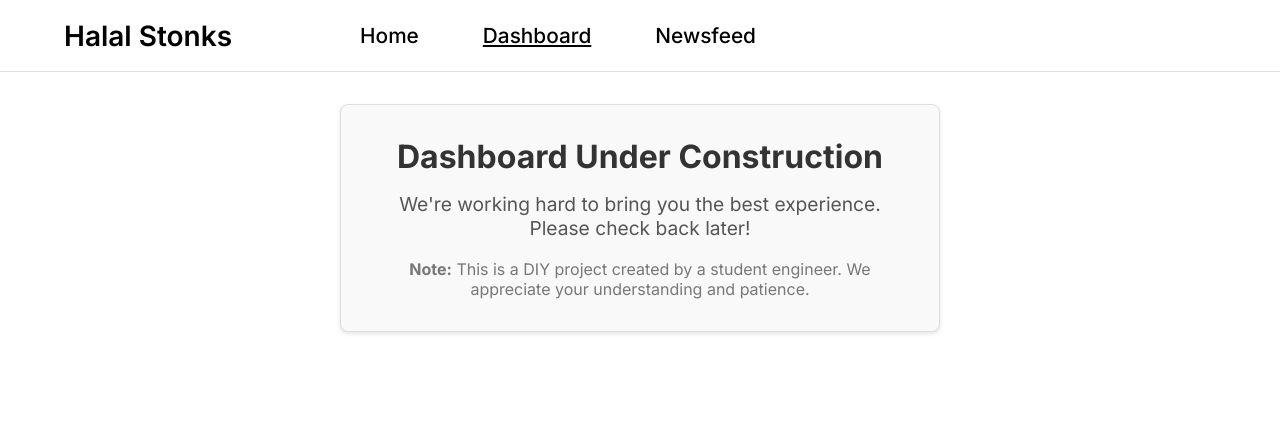
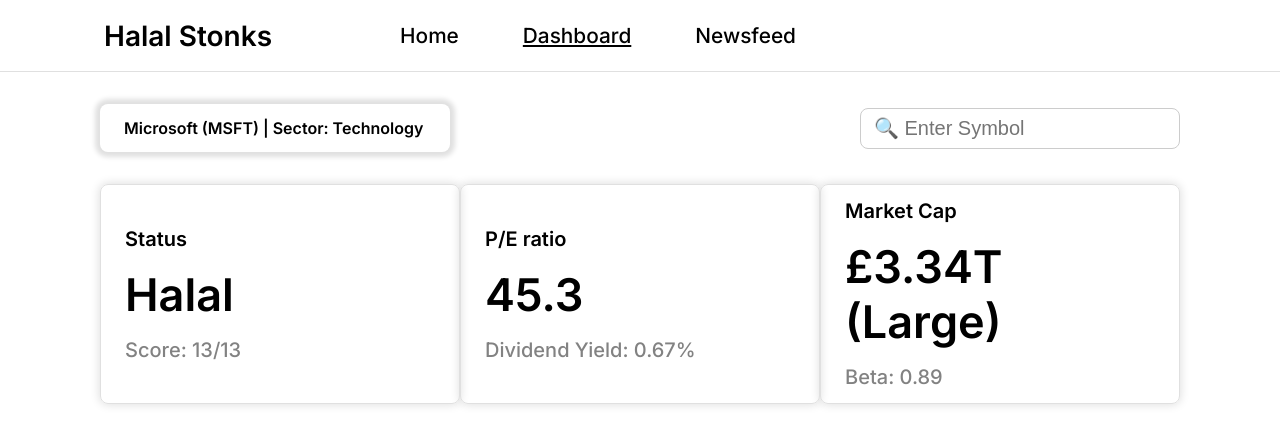
Before and after one commit to intisharalam/Web-Design, a Next.js app in the folder halal-stock-screener/: page /dashboard in a window 1280 px wide. Shown: the top 444 px of the page. Built offline with nearby package versions, Linux system fonts and the light colour scheme.

Commit message:
dashboard progress with first two rows

```diff
--- a/halal-stock-screener/app/dashboard/page.js
+++ b/halal-stock-screener/app/dashboard/page.js
@@ -1,12 +1,62 @@
+'use client'
+
 import React from 'react';
-import styles from '@/styles/construction.module.scss'; // Assuming you have a CSS module for styling
+import { useState } from 'react';
+import Card from '@/components/card';
+import styles from '@/styles/dashboard.module.scss'
+import SearchBar from '@/components/searchbar';
 
 export default function Page() {
+
+    const [results, setResults] = useState([]);
+
+    const handleSearch = (query) => {
+        if (query.trim() === '') {
+            setResults([]);
+            return;
+        }
+
+        const items = [
+            'apple',
+            'banana',
+            'orange',
+            'grape',
+            'mango'
+        ];
+
+        const filteredResults = items.filter(item =>
+            item.toLowerCase().includes(query.toLowerCase())
+        );
+
+        setResults(filteredResults);
+    };
+
     return (
         <div className={styles.container}>
-            <h1 className={styles.title}>Dashboard Under Construction</h1>
-            <p className={styles.message}>We're working hard to bring you the best experience. Please check back later!</p>
-            <p className={styles.note}><strong>Note:</strong> This is a DIY project created by a student engineer. We appreciate your understanding and patience.</p>
+            <div className={styles.stockName}>
+                <div className={styles.ticker}>
+                    Microsoft (MSFT) | Sector: Technology
+                </div>
+                <SearchBar onSearch={handleSearch} results={results} />
+            </div>
+
+            <div className={styles.cardRow}>
+            <Card
+                topText="Status"
+                middleText="Halal"
+                bottomText="Score: 13/13"
+            />
+            <Card
+                topText="P/E ratio"
+                middleText="45.3"
+                bottomText="Dividend Yield: 0.67%"
+            />
+            <Card
+                topText="Market Cap"
+                middleText="£3.34T (Large)"
+                bottomText="Beta: 0.89"
+            />
+            </div>
         </div>
-    );
-}
+      );
+    };
--- a/halal-stock-screener/app/home/page.js
+++ b/halal-stock-screener/app/home/page.js
@@ -47,10 +47,10 @@
                 <h1 className={styles.intro_greet}>Welcome!</h1>
                 <h2 className={styles.intro_subheading}>Here is how the site works👇</h2>
                 <p className={styles.intro_text}>
-                    Enter the ticker symbol or name of the company you are looking into.<br />
-                    Once you click on the stock you wish to check, you will be redirected to the dashboard for more details.<br />
+                    Enter the ticker symbol or name of the company you are looking into.
+                    Once you click on the stock you wish to check, you will be redirected to the dashboard for more details.
                     You may also be interested in checking the newsfeed for popular general stocks or Halal stocks.<br /><br />
-                    <strong>Note:</strong> This is a DIY project created by a student engineer, so there may be some errors.<br /> It is not developed by a financial expert.
+                    <strong>Note:</strong> This is a DIY project created by a student engineer, so there may be some errors. It is not developed by a financial expert.
                 </p>
             </div>
         </div>
--- /dev/null
+++ b/halal-stock-screener/components/card.js
@@ -0,0 +1,18 @@
+import React from 'react';
+import styles from '@/styles/card.module.scss'
+
+export default function Card ({ topText, middleText, bottomText }) {
+  return (
+    <div className={styles.container}>
+      <div>
+        <p className={styles.topText}>{topText}</p>
+      </div>
+      <div>
+        <p className={styles.middleText}>{middleText}</p>
+      </div>
+      <div>
+        <p className={styles.bottomText}>{bottomText}</p>
+      </div>
+    </div>
+  );
+};
--- /dev/null
+++ b/halal-stock-screener/styles/card.module.scss
@@ -0,0 +1,31 @@
+.container {
+    display: flex;
+    align-items: start;
+    justify-content: center;
+    flex-flow: column nowrap;
+
+    row-gap: 16px;
+    padding: 24px;
+
+    width: 540px;
+    height: 220px;
+    border: 1px solid #E0E0E0;
+    border-radius: 8px;
+    box-shadow: 0 0 10px 1px #E0E0E0;
+
+    .topText {
+        font-weight: 600;
+        font-size: 20px;
+    }
+
+    .middleText {
+        font-weight: 600;
+        font-size: 45px;
+    }
+
+    .bottomText {
+        font-weight: 500;
+        font-size: 20px;
+        color: #828282;
+    }
+}
--- /dev/null
+++ b/halal-stock-screener/styles/dashboard.module.scss
@@ -0,0 +1,31 @@
+.container {
+    margin: 0 6.25rem;
+}
+
+.cardRow {
+    display: flex;
+    margin: 32px 0;
+    justify-content: space-between;
+}
+
+.stockName {
+    display: flex;
+    margin: 32px 0;
+    justify-content: space-between;
+    align-items: center;
+}
+
+.ticker {
+    display: flex;
+    justify-content: center;
+    flex-flow: column nowrap;
+
+    font-weight: 600;
+    font-size: 16px;
+
+    padding: 24px;
+    width: 350px;
+    height: 32px;
+    border-radius: 8px;
+    box-shadow: 0 0 5px 5px #E0E0E0;
+}
--- a/halal-stock-screener/styles/home.module.scss
+++ b/halal-stock-screener/styles/home.module.scss
@@ -2,8 +2,9 @@
 
 /* General styles */
 .container_home {
-    display: flex;
-    flex-direction: row;
+    display: grid;
+    grid-template-columns: 1fr 1fr;
+
     align-items: center;
     justify-content: space-evenly;
     height: 90%;
@@ -17,7 +18,7 @@
         .logoImg {
             width: 224px;
             height: 224px;
-            margin: 0 0 clamp(10px, 1vw, 9px) 0;
+            margin: 0 0 clamp(1px, 1vw, 15px) 0;
         }
         .results {
             margin-top: 50px;
@@ -57,7 +58,7 @@
 
         .intro_text{
             font-weight: 500;
-            margin: 10px 0;
+            margin: 10px clamp(1vw, 5vw, calc(2vw + 10px)) 0 0;
         }
     }
 }
@@ -74,7 +75,7 @@
         width: clamp(200px, 25vw, 400px);;
         border: 1px solid #ccc;
         border-radius: 8px;
-        margin: 0.5vw 0 0 0;
+
         font-size: 20px;
     }
 
--- a/halal-stock-screener/styles/navbar.module.scss
+++ b/halal-stock-screener/styles/navbar.module.scss
@@ -8,7 +8,7 @@
 
 .siteName h1 {
     font-size: 1.75rem;
-    padding: 0 6rem 0 4rem;
+    padding: 0 6rem 0 6.5rem;
     font-weight: 600;
 }
 
```
